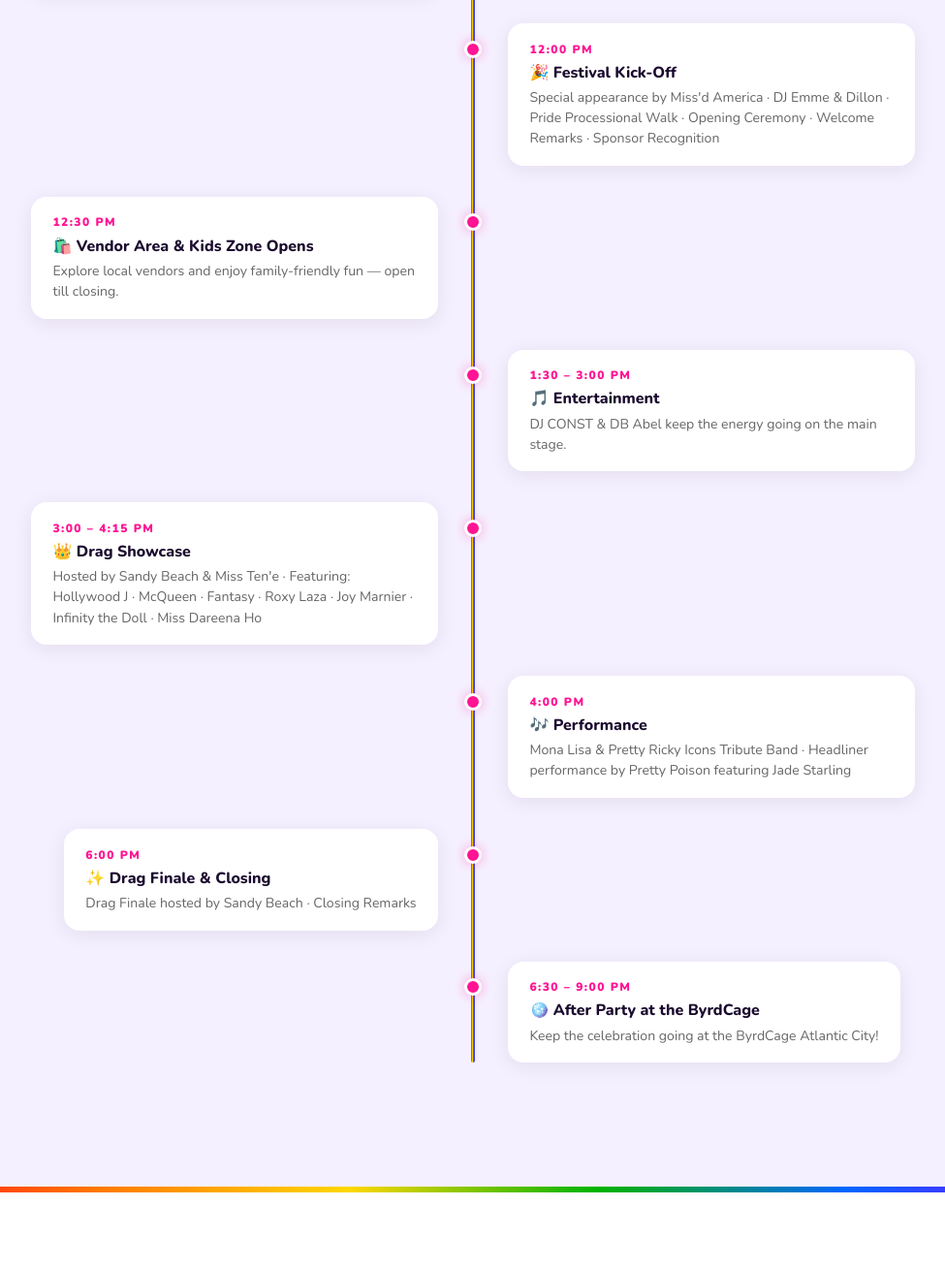
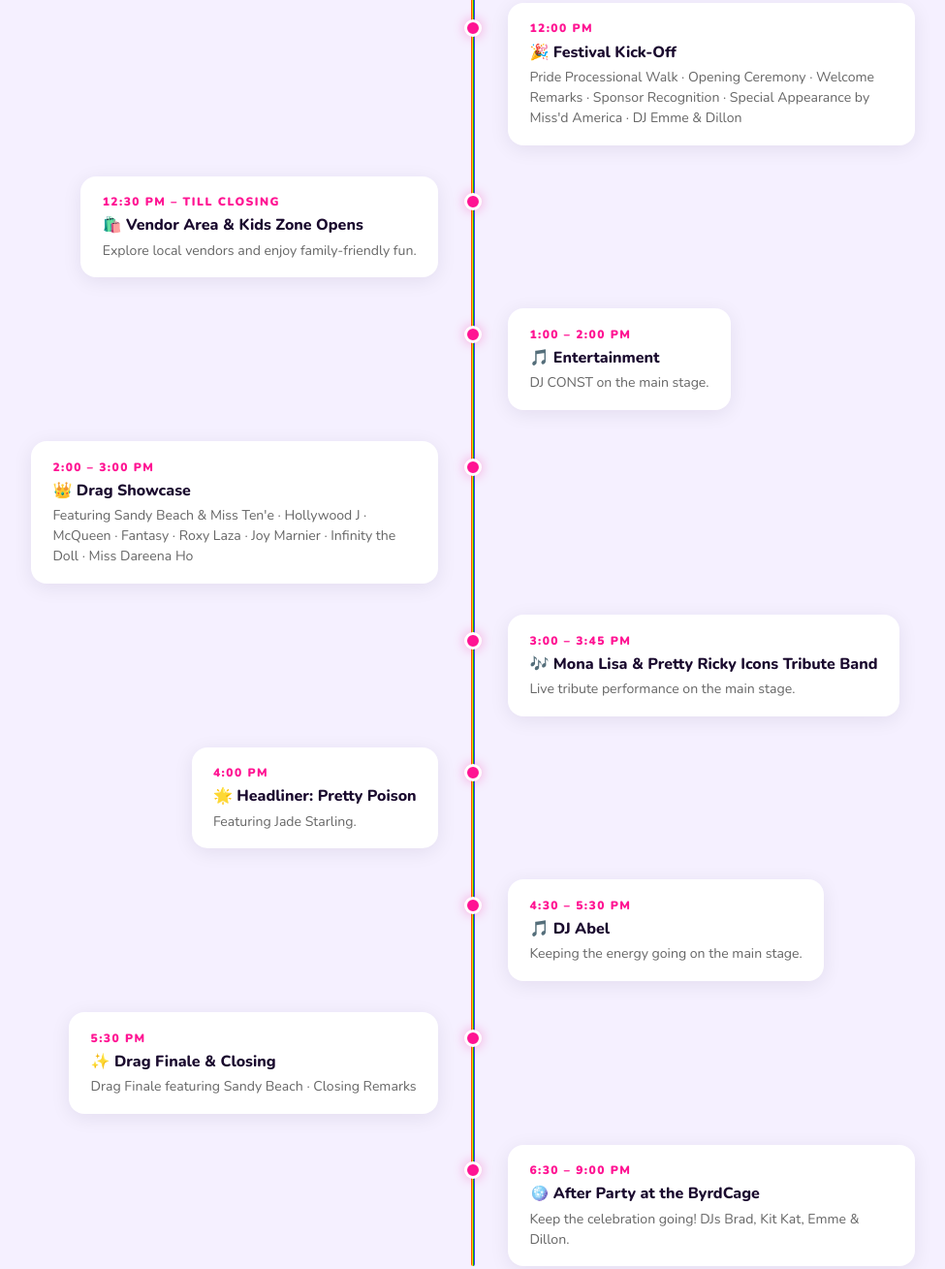
Before and after one commit to FiveStrings/great-pride-festival, a website: page index.html in a window 1280 px wide. Shown: the part 2938-4247 px from the top of the page at 97% size, without its empty margins (152-1127 px from the left). Drawn offline with nearby package versions, Linux system fonts and the light colour scheme.

Commit message:
schedule updates

```diff
--- a/index.html
+++ b/index.html
@@ -620,9 +620,9 @@
         <div class="timeline-item">
           <div class="timeline-dot"></div>
           <div class="timeline-card">
-            <div class="timeline-time">11:00 AM</div>
+            <div class="timeline-time">11:00 AM – Till Closing</div>
             <div class="timeline-event">🥂 VIP Tent Opens</div>
-            <p class="timeline-desc">Exclusive access for sponsors, VIP guests, and performers — till closing.</p>
+            <p class="timeline-desc">Exclusive access for sponsors, VIP guests, and performers.</p>
           </div>
         </div>
 
@@ -631,34 +631,43 @@
           <div class="timeline-card">
             <div class="timeline-time">12:00 PM</div>
             <div class="timeline-event">🎉 Festival Kick-Off</div>
-            <p class="timeline-desc">Special appearance by Miss'd America · DJ Emme &amp; Dillon · Pride Processional Walk · Opening Ceremony · Welcome Remarks · Sponsor Recognition</p>
+            <p class="timeline-desc">Pride Processional Walk · Opening Ceremony · Welcome Remarks · Sponsor Recognition · Special Appearance by Miss'd America · DJ Emme &amp; Dillon</p>
           </div>
         </div>
 
         <div class="timeline-item">
           <div class="timeline-dot"></div>
           <div class="timeline-card">
-            <div class="timeline-time">12:30 PM</div>
+            <div class="timeline-time">12:30 PM – Till Closing</div>
             <div class="timeline-event">🛍️ Vendor Area &amp; Kids Zone Opens</div>
-            <p class="timeline-desc">Explore local vendors and enjoy family-friendly fun — open till closing.</p>
+            <p class="timeline-desc">Explore local vendors and enjoy family-friendly fun.</p>
           </div>
         </div>
 
         <div class="timeline-item">
           <div class="timeline-dot"></div>
           <div class="timeline-card">
-            <div class="timeline-time">1:30 – 3:00 PM</div>
+            <div class="timeline-time">1:00 – 2:00 PM</div>
             <div class="timeline-event">🎵 Entertainment</div>
-            <p class="timeline-desc">DJ CONST &amp; DB Abel keep the energy going on the main stage.</p>
+            <p class="timeline-desc">DJ CONST on the main stage.</p>
           </div>
         </div>
 
         <div class="timeline-item">
           <div class="timeline-dot"></div>
           <div class="timeline-card">
-            <div class="timeline-time">3:00 – 4:15 PM</div>
+            <div class="timeline-time">2:00 – 3:00 PM</div>
             <div class="timeline-event">👑 Drag Showcase</div>
-            <p class="timeline-desc">Hosted by Sandy Beach &amp; Miss Ten'e · Featuring: Hollywood J · McQueen · Fantasy · Roxy Laza · Joy Marnier · Infinity the Doll · Miss Dareena Ho</p>
+            <p class="timeline-desc">Featuring Sandy Beach &amp; Miss Ten'e · Hollywood J · McQueen · Fantasy · Roxy Laza · Joy Marnier · Infinity the Doll · Miss Dareena Ho</p>
+          </div>
+        </div>
+
+        <div class="timeline-item">
+          <div class="timeline-dot"></div>
+          <div class="timeline-card">
+            <div class="timeline-time">3:00 – 3:45 PM</div>
+            <div class="timeline-event">🎶 Mona Lisa &amp; Pretty Ricky Icons Tribute Band</div>
+            <p class="timeline-desc">Live tribute performance on the main stage.</p>
           </div>
         </div>
 
@@ -666,17 +675,26 @@
           <div class="timeline-dot"></div>
           <div class="timeline-card">
             <div class="timeline-time">4:00 PM</div>
-            <div class="timeline-event">🎶 Performance</div>
-            <p class="timeline-desc">Mona Lisa &amp; Pretty Ricky Icons Tribute Band · Headliner performance by Pretty Poison featuring Jade Starling</p>
+            <div class="timeline-event">🌟 Headliner: Pretty Poison</div>
+            <p class="timeline-desc">Featuring Jade Starling.</p>
           </div>
         </div>
 
         <div class="timeline-item">
           <div class="timeline-dot"></div>
           <div class="timeline-card">
-            <div class="timeline-time">6:00 PM</div>
+            <div class="timeline-time">4:30 – 5:30 PM</div>
+            <div class="timeline-event">🎵 DJ Abel</div>
+            <p class="timeline-desc">Keeping the energy going on the main stage.</p>
+          </div>
+        </div>
+
+        <div class="timeline-item">
+          <div class="timeline-dot"></div>
+          <div class="timeline-card">
+            <div class="timeline-time">5:30 PM</div>
             <div class="timeline-event">✨ Drag Finale &amp; Closing</div>
-            <p class="timeline-desc">Drag Finale hosted by Sandy Beach · Closing Remarks</p>
+            <p class="timeline-desc">Drag Finale featuring Sandy Beach · Closing Remarks</p>
           </div>
         </div>
 
@@ -685,7 +703,7 @@
           <div class="timeline-card">
             <div class="timeline-time">6:30 – 9:00 PM</div>
             <div class="timeline-event">🪩 After Party at the ByrdCage</div>
-            <p class="timeline-desc">Keep the celebration going at the ByrdCage Atlantic City!</p>
+            <p class="timeline-desc">Keep the celebration going! DJs Brad, Kit Kat, Emme &amp; Dillon.</p>
           </div>
         </div>
 
```
